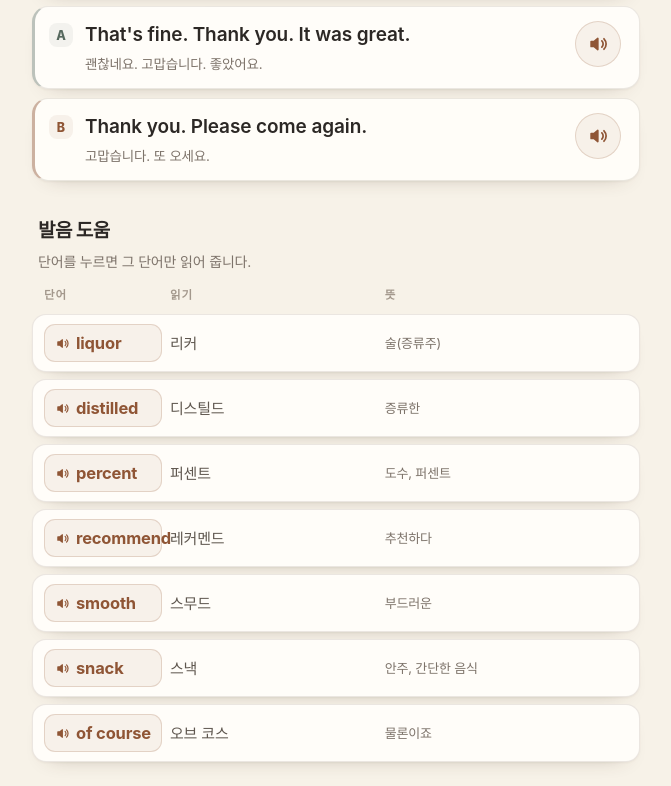
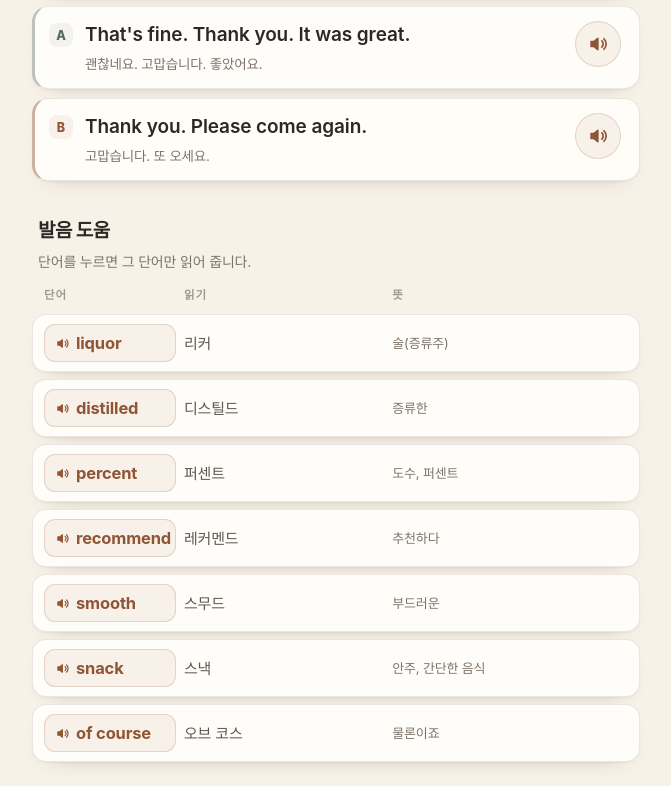
Before and after one commit to changwoo17/AI-study, a plain HTML site: page english/index.html in a window 1280 px wide. Shown: the part 2778-3564 px from the top of the page, without its empty margins (304-975 px from the left). Drawn offline with Linux system fonts and the light colour scheme.

Commit message:
영어 회화 1회차 — 발음 표 단어 칸 너비 조정

```diff
--- a/english/index.html
+++ b/english/index.html
@@ -20,7 +20,7 @@
     --guest:#57695f;
     --guest-soft:rgba(87,105,95,.07);
     --shadow:0 1px 2px rgba(70,50,30,.05),0 10px 22px -18px rgba(70,50,30,.45);
-    --wcol:118px;
+    --wcol:132px;
   }
   html{background:var(--bg);-webkit-text-size-adjust:100%}
   body{
@@ -185,7 +185,7 @@
   .toast.show{opacity:1;transform:translate(-50%,0)}
 
   @media (max-width:359px){
-    :root{--wcol:104px}
+    :root{--wcol:114px}
     .wbtn{font-size:15px;padding:7px 8px;gap:4px}
     .wbtn .i{width:13px;height:13px}
     .read{font-size:14px}
```
